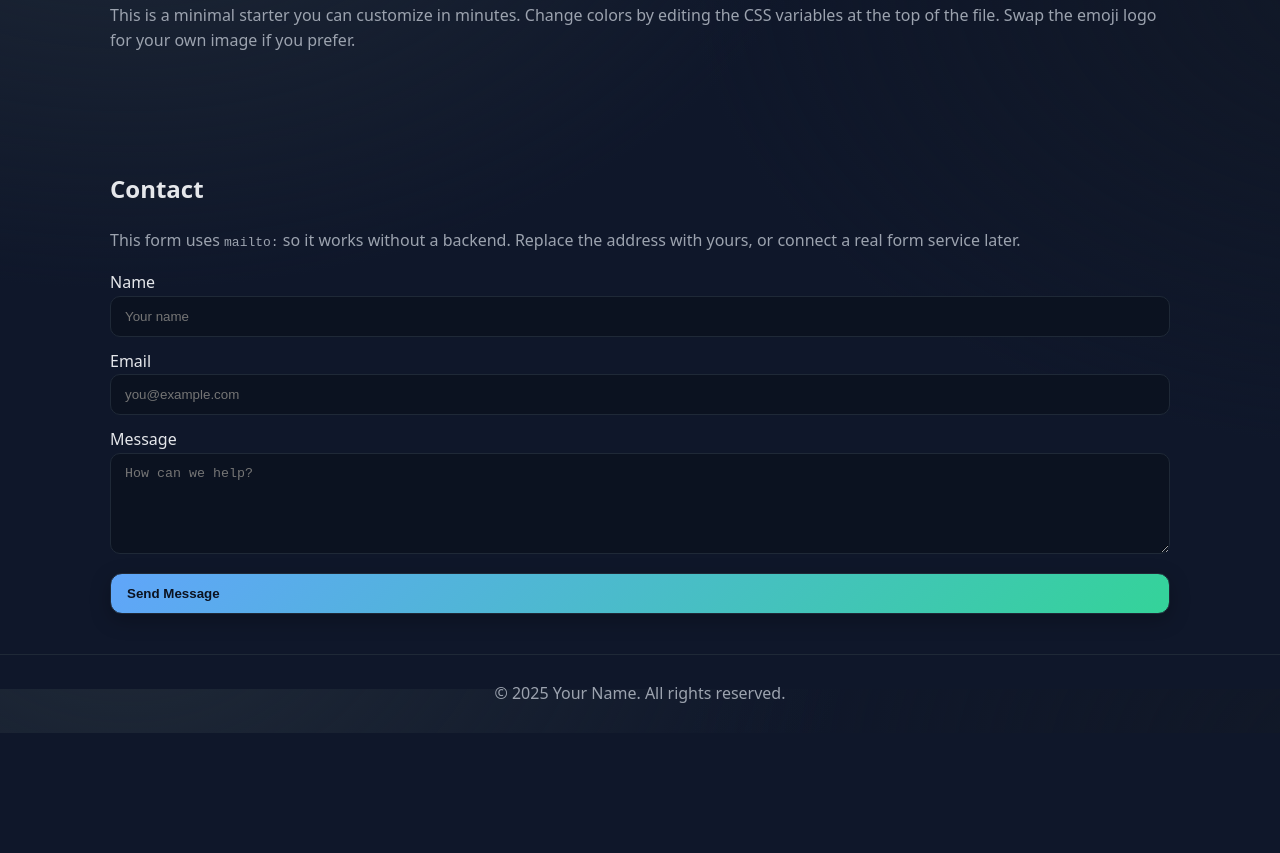
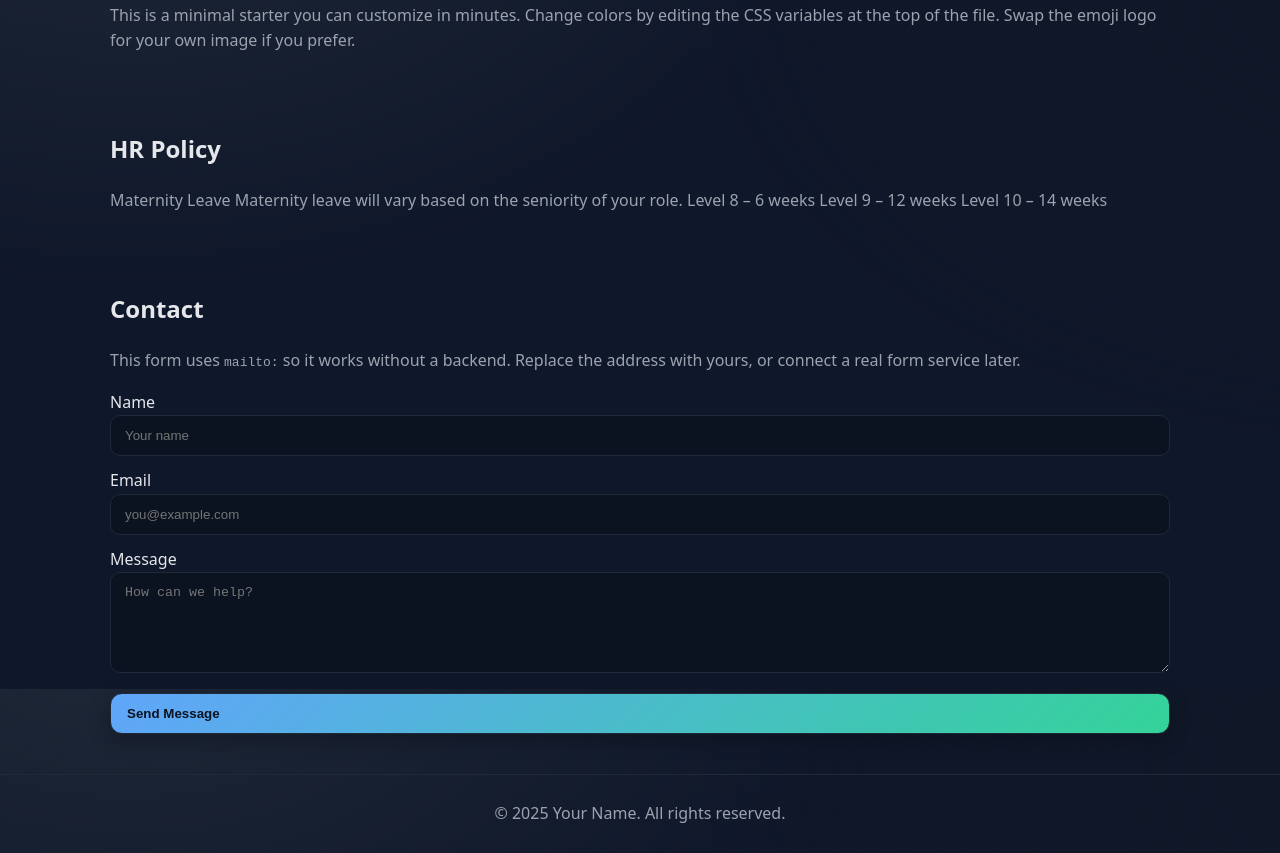
Before and after one commit to jovyalled-glitch/Jovy-test, a plain HTML site: page index.html in a window 1280 px wide. Shown: the part 911-1764 px from the top of the page. Before the commit the page ends 1644 px from the top, so only its background shows below. Drawn offline with Linux system fonts and the light colour scheme.

Commit message:
index.html

```diff
--- a/index.html
+++ b/index.html
@@ -137,6 +137,13 @@
       <h2>About</h2>
       <p class="muted">This is a minimal starter you can customize in minutes. Change colors by editing the CSS variables at the top of the file. Swap the emoji logo for your own image if you prefer.</p>
     </section>
+    <h2>HR Policy</h2>
+      <p class="muted">Maternity Leave
+Maternity leave will vary based on the seniority of your role.
+Level 8 – 6 weeks
+Level 9 – 12 weeks
+Level 10 – 14 weeks
+
 
     <section class="contact" id="contact">
       <h2>Contact</h2>
```
